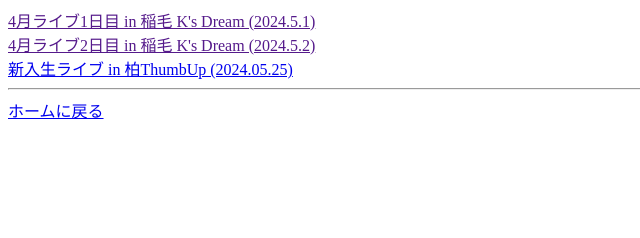
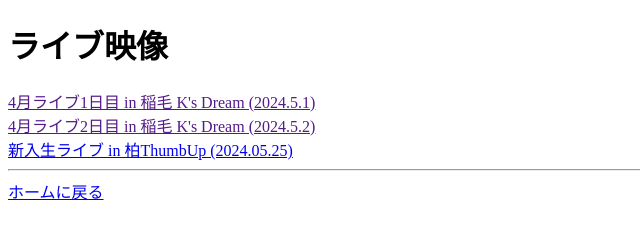
Before and after one commit to rmfrpcn/LMC, a plain HTML site: page video.html in a window 1280 px wide. Shown: the whole page, without its empty margins (0-640 px from the left). Drawn offline with Linux system fonts and the light colour scheme.

Commit message:
見出し追加

```diff
--- a/video.html
+++ b/video.html
@@ -7,6 +7,7 @@
     </head>
 
     <body>
+        <h1>ライブ映像</h1>
         <a href="">4月ライブ1日目 in 稲毛 K's Dream (2024.5.1)</a><br>
         <a href="">4月ライブ2日目 in 稲毛 K's Dream (2024.5.2)</a><br>
         <a href="https://youtube.com/playlist?list=PL9QTIMU8v4z9L7G85m38RLUxroxn4s9tq&si=i4yerWmdAGwtEaF-">新入生ライブ in 柏ThumbUp (2024.05.25)</a><br>
```
